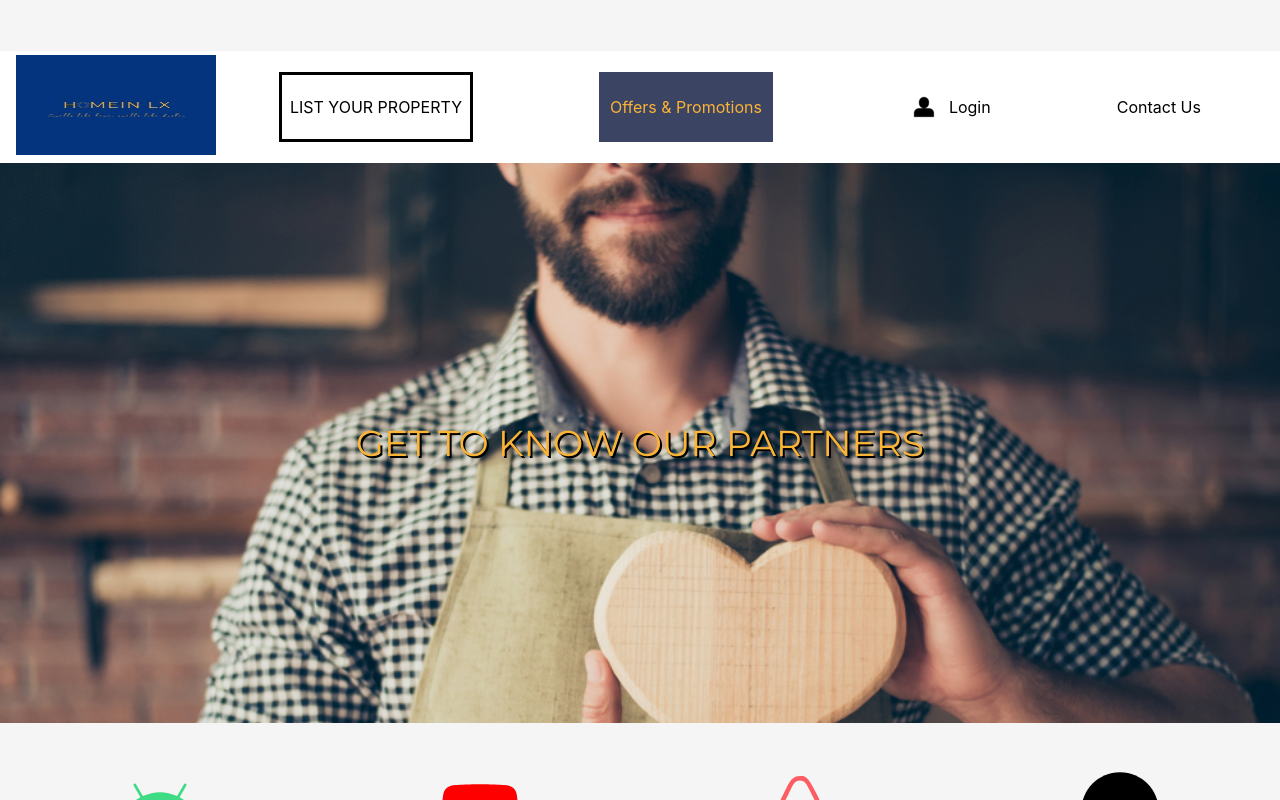
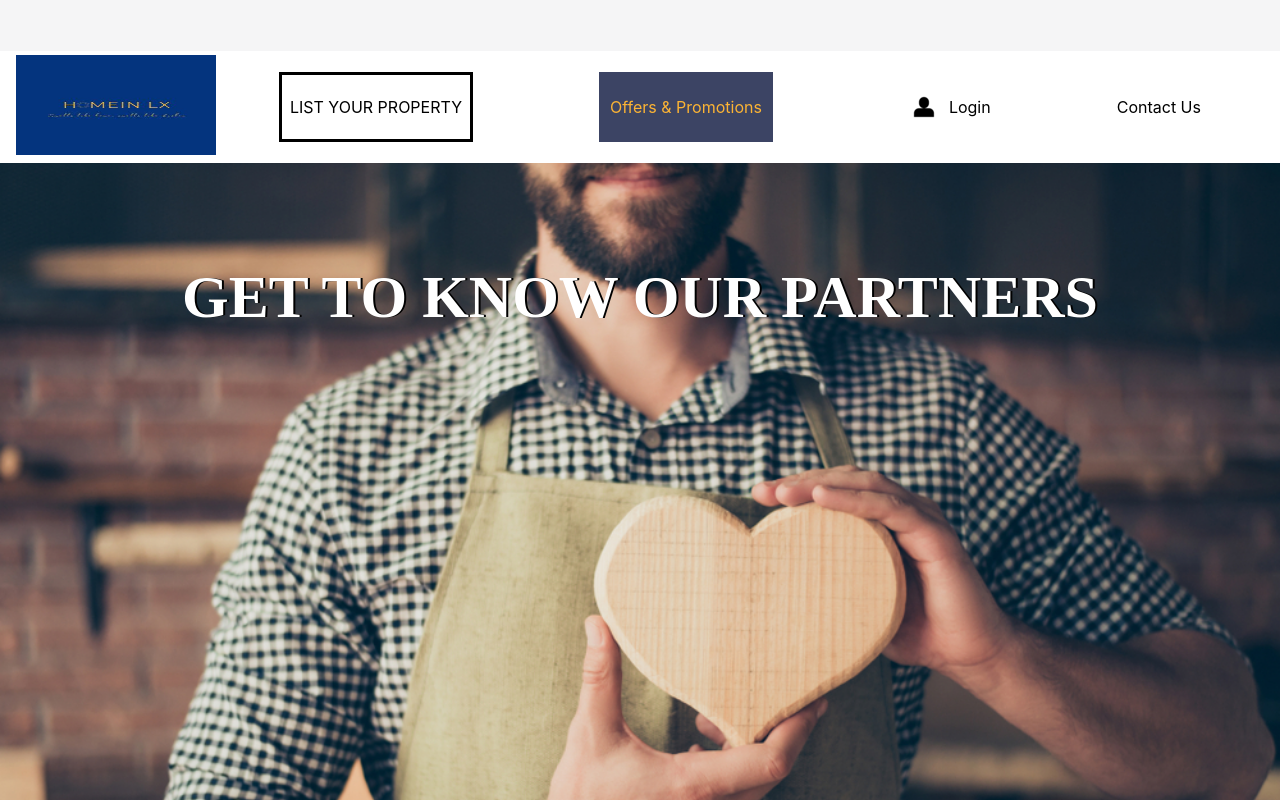
Before and after one commit to GREAT-RE/frontend, a React (Create React App) app: page /offers-promo in a window 1280 px wide. Shown: the top 800 px of the page. Built offline with nearby package versions, Linux system fonts and the light colour scheme.

Commit message:
offers page WIP

```diff
--- a/src/Pages/Offers&Promo/Offers&Promo.css
+++ b/src/Pages/Offers&Promo/Offers&Promo.css
@@ -3,27 +3,30 @@
   flex-direction: column;
   justify-content: center;
   align-items: center;
-  height: calc(100vh - 80px);
+  height: 1000px;
 }
 
 .offer-image {
   position: relative;
   background-repeat: no-repeat;
   background-size: cover;
+  background-position: center;
   width: 100%;
-  height: 80%;
+  height: 100%;
   margin-bottom: 20px;
 }
 
 .offer-text {
   display: flex;
   justify-content: center;
-  align-items: center;
+  align-items: flex-start;
   height: 100%;
-  font-size: 36px;
-  color: #FCB434;
-  text-shadow: 2px 2px #000;
-  font-family: 'Montserrat';
+  font-size: 60px;
+  color: white;
+  text-shadow: 2px 0px #000;
+  font-family: 'Madeline';
+  font-weight: bold;
+  margin-top: 100px;
 }
 
 .partners-container {
@@ -31,7 +34,7 @@
   justify-content: space-around;
   align-items: center;
   width: 100%;
-  height: 20%;
+  height: 25%;
 }
 
 .android-icon {
```
